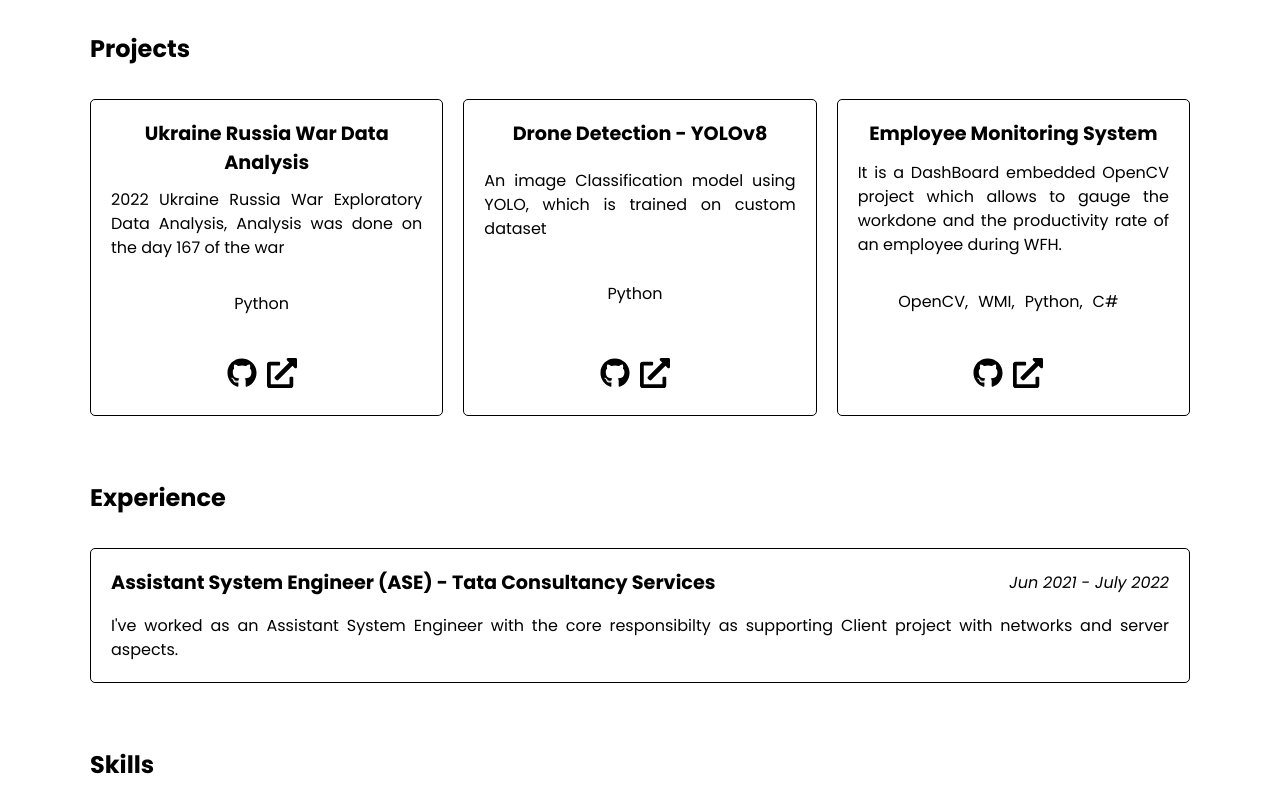
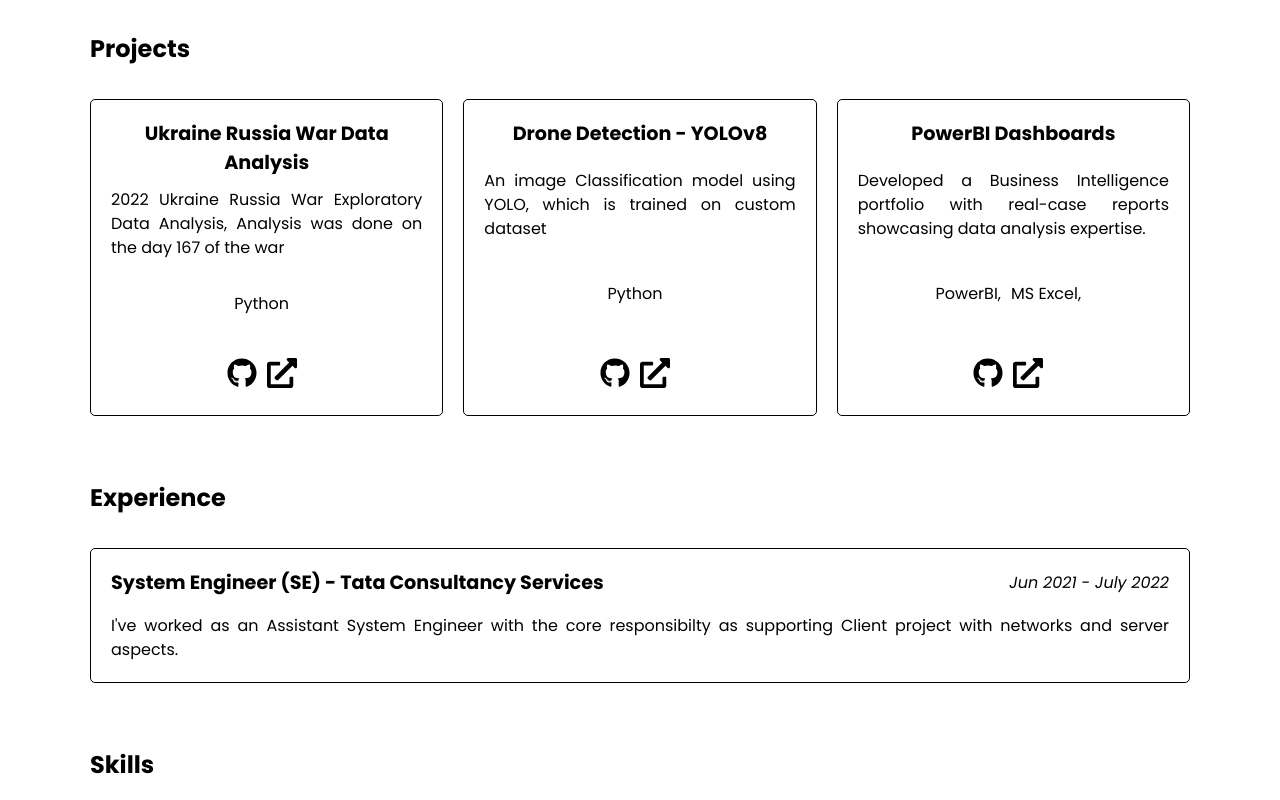
Before and after one commit to ashiksanyo10/Port_React, a React (Vite) app: page / in a window 1280 px wide. Shown: the part 420-1220 px from the top of the page. Built offline with nearby package versions, Linux system fonts and the light colour scheme.

Commit message:
Update portfolio.js

```diff
--- a/src/data/portfolio.js
+++ b/src/data/portfolio.js
@@ -31,19 +31,17 @@
       demo: "https://github.com/ashiksanyo10/DroneXYOLOv8/blob/main/README.md",
     },
     {
-      title: "Employee Monitoring System",
+      title: "PowerBI Dashboards",
       short:
-        "Features Employee monitoring during the work from home phase.",
+        "Portfolio containing dashboards and articles of several data-sets and scenarios.",
       description:
-        "It is a DashBoard embedded OpenCV project which allows to gauge the workdone and the productivity rate of an employee during WFH.",
+        "Developed a Business Intelligence portfolio with real-case reports showcasing data analysis expertise.",
       technologies: [
-        "OpenCV,",
-        "WMI,",
-        "Python,",
-        "C#",
+        "PowerBI,",
+        "MS Excel,",
       ],
-      github: "https://github.com/ashiksanyo10/EMPX",
-      demo: "https://github.com/ashiksanyo10/EMPX",
+      github: "https://www.novypro.com/profile_projects/ashiksanyo",
+      demo: "https://www.novypro.com/project/us-sales-dash",
 
     },
   ],
@@ -53,7 +51,7 @@
   title: "Experience",
   experiences: [
     {
-      title: "Assistant System Engineer (ASE)",
+      title: "System Engineer (SE)",
       company: "Tata Consultancy Services",
       duration: "Jun 2021 - July 2022",
       description:
@@ -80,7 +78,7 @@
     },
     {
       title: "Tools & IDE",
-      skills: ["Spyder,","Juypter NoteBook,","VS Code, PowerBi,","Talend Studio",],
+      skills: ["Anaconda Navigator,","Visual Studio Code,", "PowerBi,","Talend Studio",],
     },
     {
       title: "Others",
```
